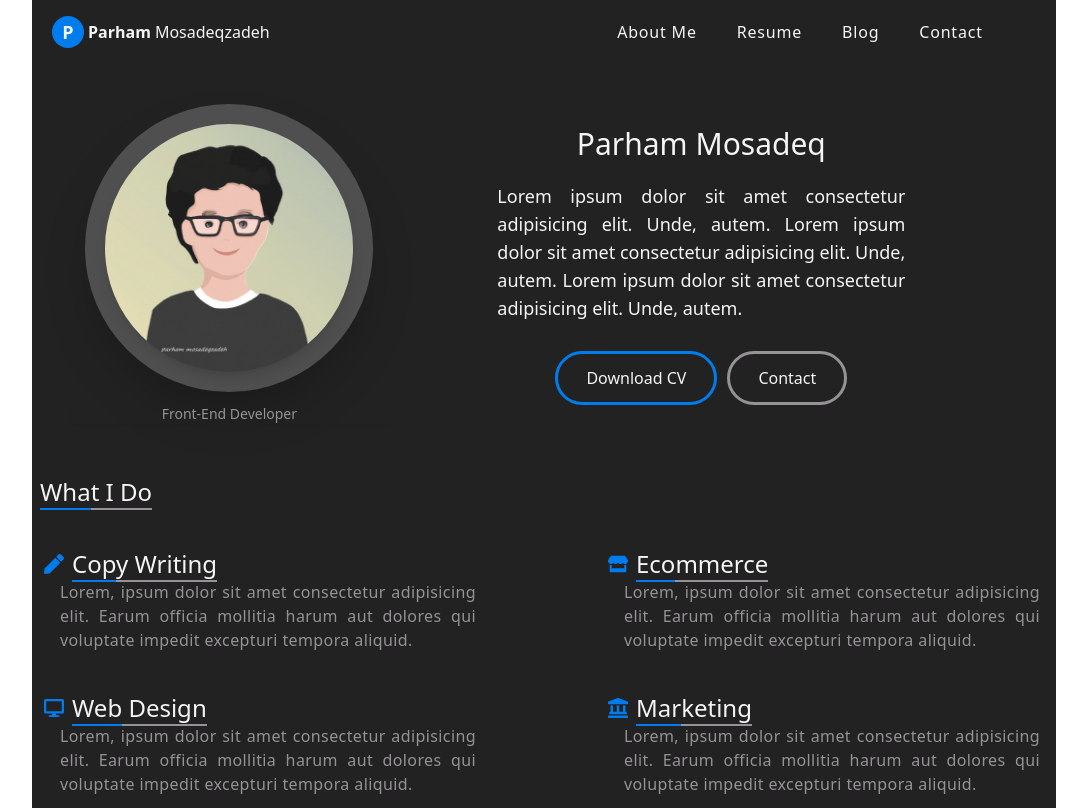
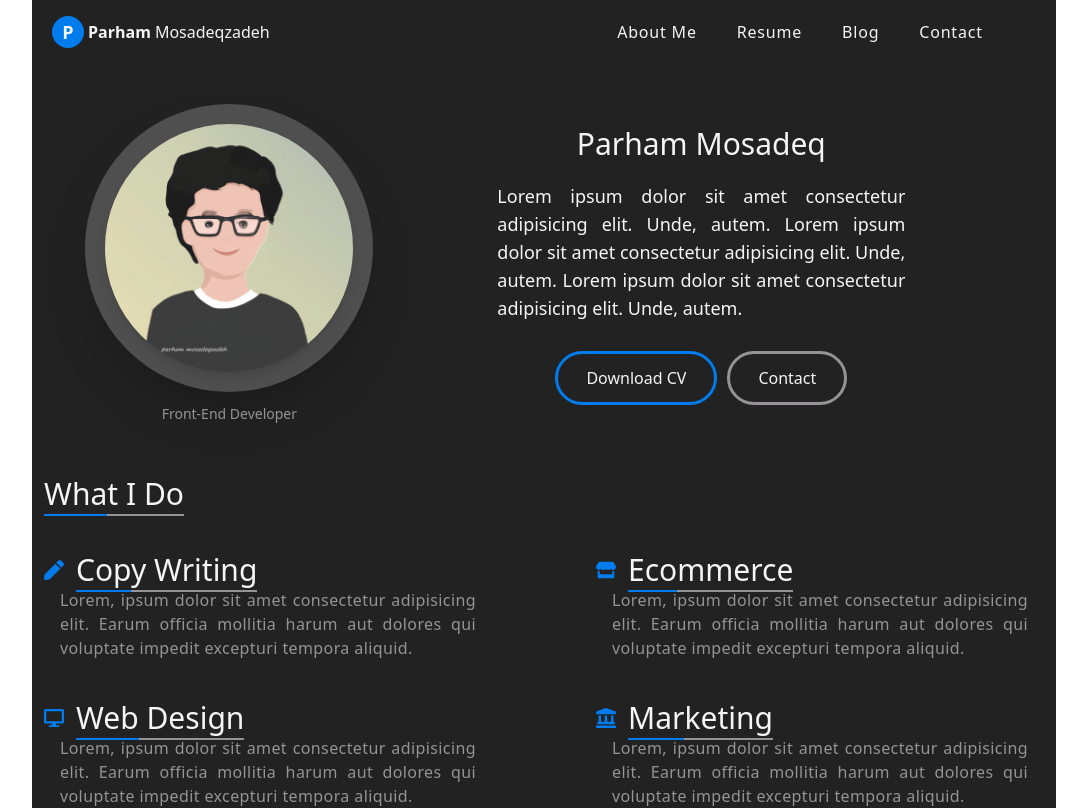
Before and after one commit to parham-mosadeq/parham-cv, a Next.js app: page / in a window 1280 px wide. Shown: the top 808 px of the page, without its empty margins (96-1183 px from the left). Built offline with nearby package versions, Linux system fonts and the light colour scheme.

Commit message:
optimize title and fix what i do

```diff
--- a/src/components/shared/Title.jsx
+++ b/src/components/shared/Title.jsx
@@ -1,20 +1,17 @@
+import { useMemo } from 'react';
 import React from 'react';
 
 const Title = ({ title }) => {
+  const [blueBorder, res] = useMemo(
+    () => [title.slice(0, 3), title.slice(3)],
+    [title]
+  );
   return (
-    <h2 className=' w-fit px-2 text-left text-2xl text-mainWhite capitalize'>
-      {[title].map((i) => {
-        const blueBorder = i.slice(0, 3);
-        const res = i.slice(3);
-        return (
-          <div key={i}>
-            <span className='border-b-2 border-mainBlue'>{blueBorder}</span>
-            <span className='border-b-2 border-mainGray'>{res}</span>
-          </div>
-        );
-      })}
+    <h2 className='w-fit md:pl-3 text-3xl text-mainWhite capitalize'>
+      <span className='border-b-2 border-mainBlue'>{blueBorder}</span>
+      <span className='border-b-2 border-mainGray'>{res}</span>
     </h2>
   );
 };
 
-export default Title;
+export default React.memo(Title);
--- a/src/components/shared/WhatIDo.jsx
+++ b/src/components/shared/WhatIDo.jsx
@@ -10,7 +10,7 @@ const WhatIDo = () => {
     <Layout>
       <Title title='what i do' />
       <div className='md:flex md:items-center md:justify-between'>
-        <article className='px-3'>
+        <article className='md:px-3'>
           {/* copy write */}
           <div className={cardClasses}>
             <label className={labelClasses}>
@@ -39,7 +39,7 @@ const WhatIDo = () => {
           </div>
           {/* Web Design */}
         </article>
-        <article>
+        <article className='md:px-3'>
           {/* Ecommerce */}
           <div className={cardClasses}>
             <label className={labelClasses}>
```
